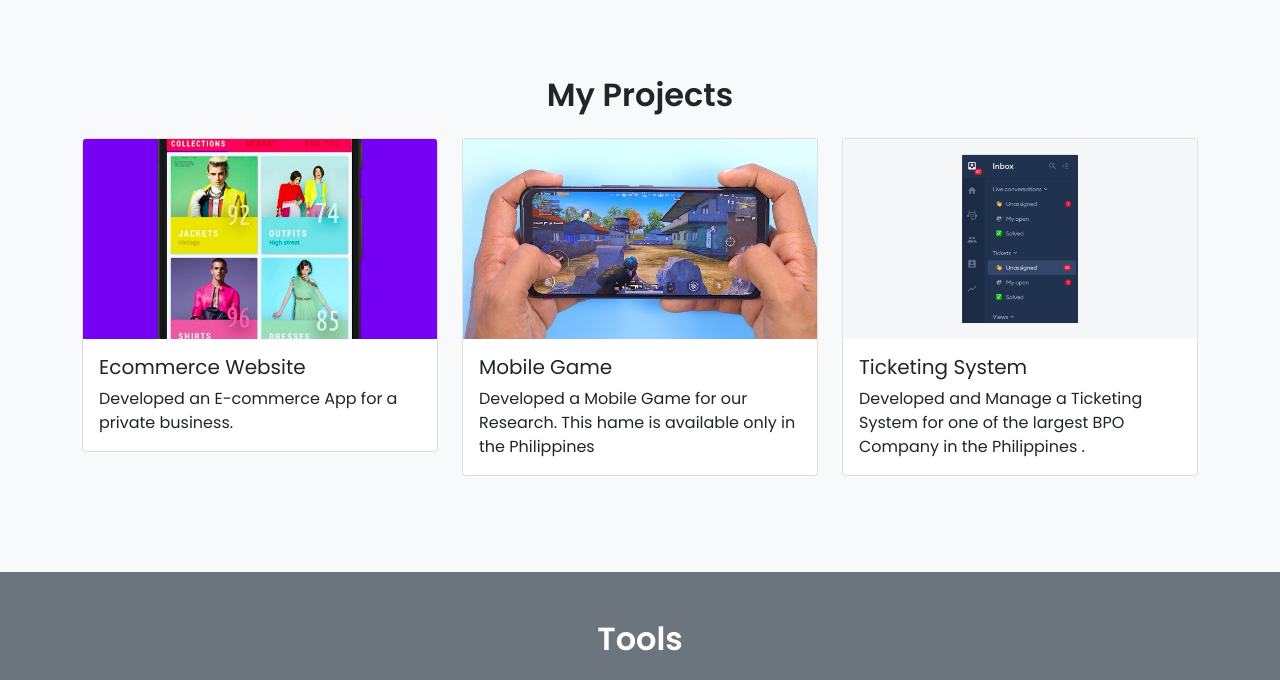
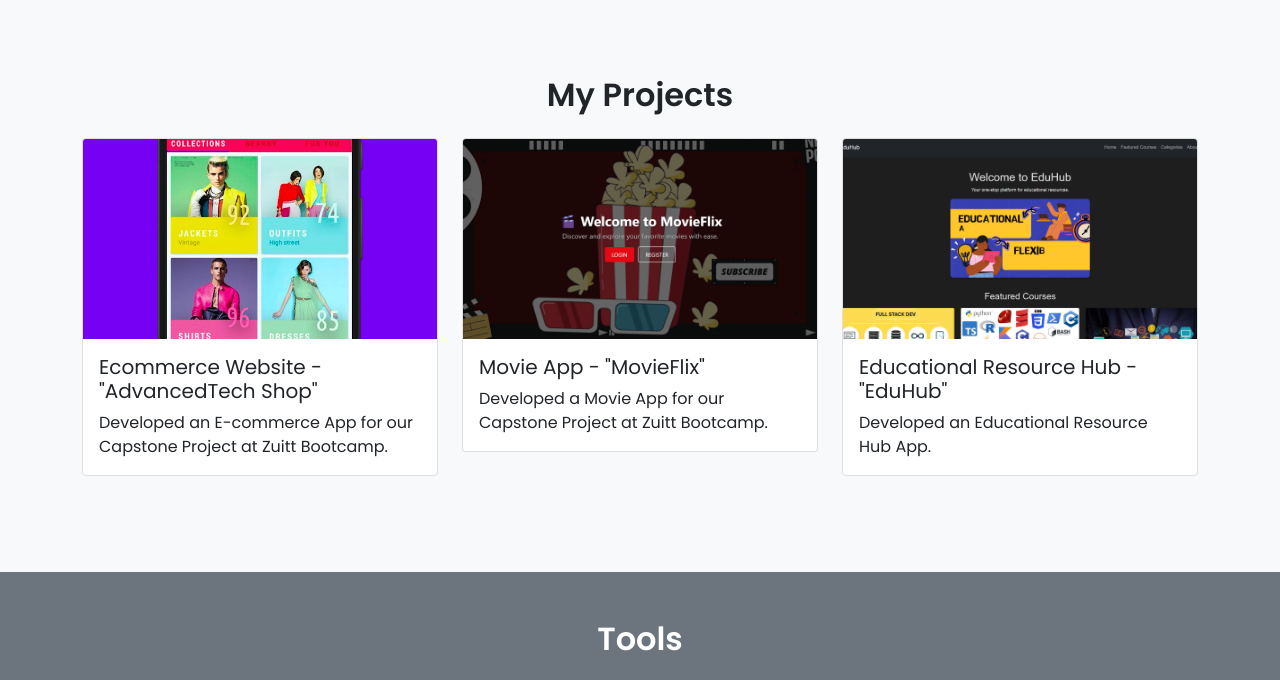
Before and after one commit to alquezamark/webportfolio, a plain HTML site: page index.html in a window 1280 px wide. Shown: the part 820-1500 px from the top of the page. Drawn offline with nearby package versions, Linux system fonts and the light colour scheme.

Commit message:
Added additional files

```diff
--- a/index.html
+++ b/index.html
@@ -66,26 +66,26 @@
           <div class="card">
             <img src="images/pro1.jpg" class="card-img-top" alt="Project 1">
             <div class="card-body">
-              <h5 class="card-title">Ecommerce Website</h5>
-              <p class="card-text">Developed an E-commerce App for a private business.</p>
+              <h5 class="card-title">Ecommerce Website - "AdvancedTech Shop"</h5>
+              <p class="card-text">Developed an E-commerce App for our Capstone Project at Zuitt Bootcamp.</p>
             </div>
           </div>
         </div>
         <div class="col-md-4">
           <div class="card">
-            <img src="images/pro2.jpg" class="card-img-top" alt="Project 2">
+            <img src="images/img2.png" class="card-img-top" alt="Project 2">
             <div class="card-body">
-              <h5 class="card-title">Mobile Game</h5>
-              <p class="card-text">Developed a Mobile Game for our Research. This hame is available only in the Philippines</p>
+              <h5 class="card-title">Movie App - "MovieFlix"</h5>
+              <p class="card-text">Developed a Movie App for our Capstone Project at Zuitt Bootcamp. </p>
             </div>
           </div>
         </div>
         <div class="col-md-4">
           <div class="card">
-            <img src="images/pro3.png" class="card-img-top" alt="Project 3">
+            <img src="images/img3.png" class="card-img-top" alt="Project 3">
             <div class="card-body">
-              <h5 class="card-title">Ticketing System</h5>
-              <p class="card-text">Developed and Manage a Ticketing System for one of the largest BPO Company in the Philippines .</p>
+              <h5 class="card-title">Educational Resource Hub - "EduHub"</h5>
+              <p class="card-text">Developed an Educational Resource Hub App.</p>
             </div>
           </div>
         </div>
```
Also changed, not shown: ind.html (added, +1 -0 lines), images/img2.png (added), images/img3.png (added).
